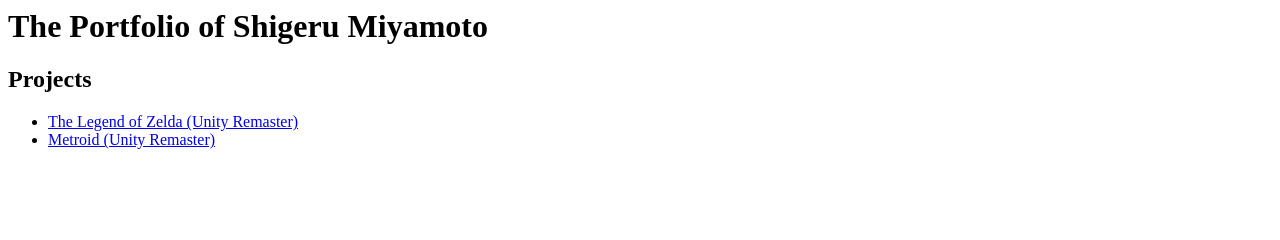
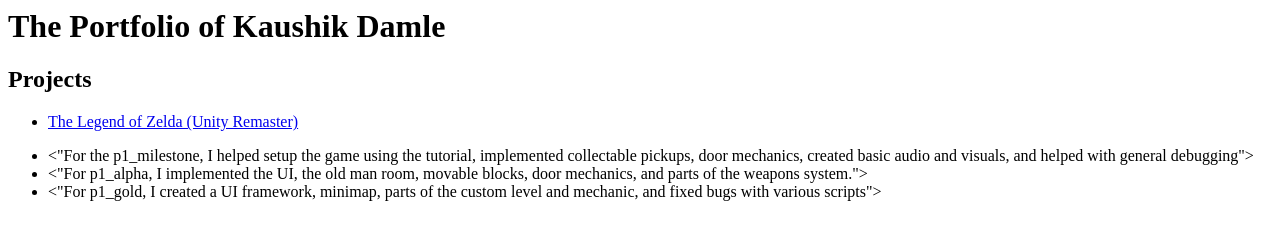
Before and after one commit to The-Big-K/eecs494-p1, a plain HTML site: page index.html in a window 1280 px wide. Drawn offline with Linux system fonts and the light colour scheme.

Commit message:
Update index.html

```diff
--- a/index.html
+++ b/index.html
@@ -1,15 +1,19 @@
 <html>
 
 <!-- TODO: Replace Mr. Miyamoto's name with yours -->
-<h1>The Portfolio of Shigeru Miyamoto</h1>
+<h1>The Portfolio of Kaushik Damle</h1>
 
 <h2>Projects</h2>
 
 <!-- TODO: Erase one of these two. Replace the 'href' link below with a link to your WebGL build page. -->
 <ul>
-<li><a href="https://cdn.destructoid.com//ul/317824-zelda%20memes.jpg">The Legend of Zelda (Unity Remaster)</a></li>
-<li><a href="https://pre00.deviantart.net/4fa1/th/pre/i/2010/254/0/4/chibi_metroid_by_freak_sider-d2yhe9u.png">Metroid (Unity Remaster)</a></li>
+  <li><a href="https://cdn.destructoid.com//ul/317824-zelda%20memes.jpg">The Legend of Zelda (Unity Remaster)</a></li>
 </ul>
 
+<ul>
+  <li><"For the p1_milestone, I helped setup the game using the tutorial, implemented collectable pickups, door mechanics, created basic audio and visuals, and helped with general debugging"></li>
+  <li><"For p1_alpha, I implemented the UI, the old man room, movable blocks, door mechanics, and parts of the weapons system."></li>
+  <li><"For p1_gold, I created a UI framework, minimap, parts of the custom level and mechanic, and fixed bugs with various scripts"></li>
+</ul>
 <!-- TIP: Rename this file "index.html", and it will become the default landing page whenever someone navigates their browser to your domain. -->
 </html>
```
